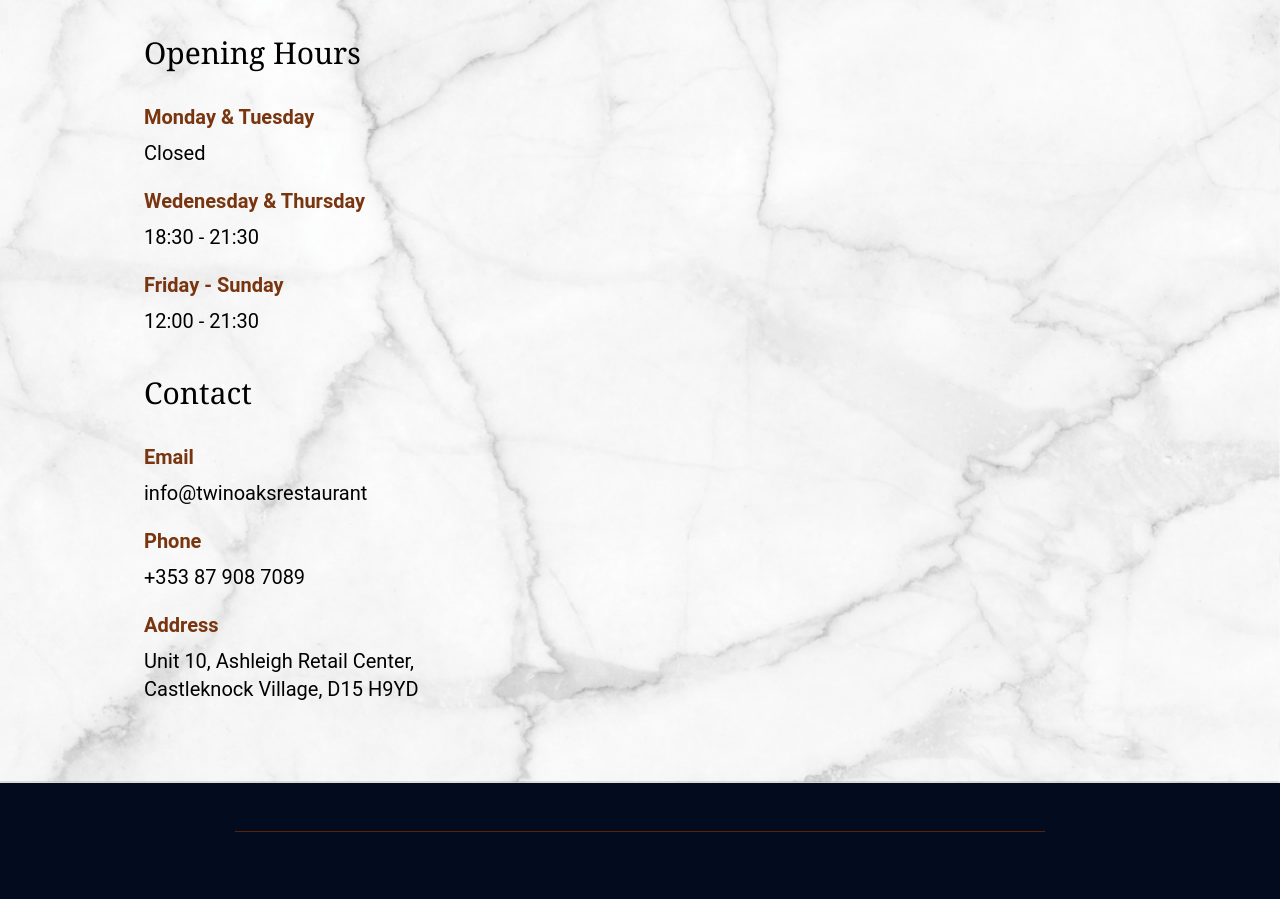
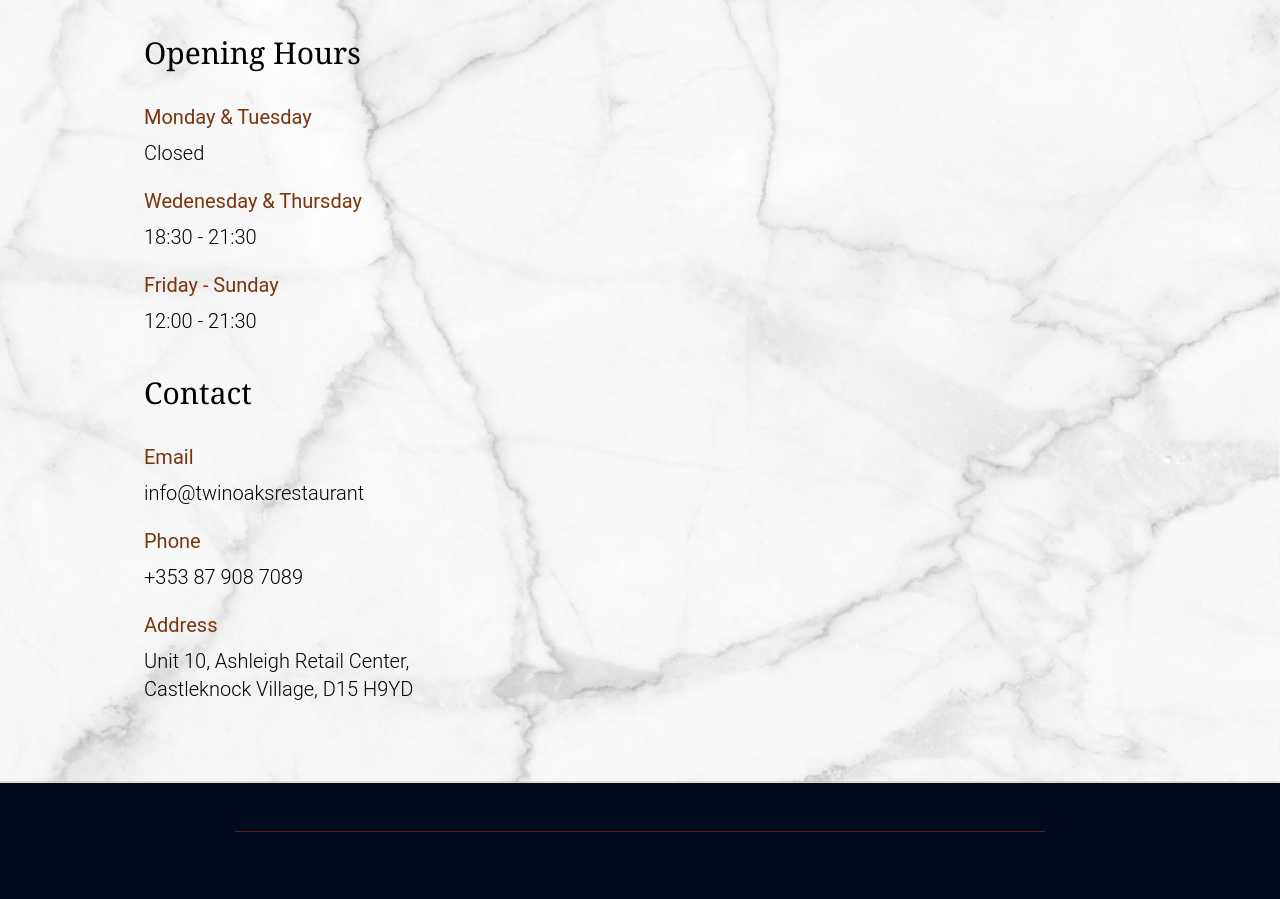
Before and after one commit to vithushan19/twin-oaks-landing, a Next.js app: page / in a window 1280 px wide. Shown: the part 2230-3129 px from the top of the page. Built offline with nearby package versions, Linux system fonts and the light colour scheme.

Commit message:
contact font changes

```diff
--- a/src/pages/index.tsx
+++ b/src/pages/index.tsx
@@ -160,20 +160,20 @@ export default function Landing() {
           <p className='mt-10 mb-8 font-playfair text-3xl'>Opening Hours</p>
 
           <div className='mt-5 flex flex-col'>
-            <p className='font-roboto text-xl font-bold text-amber-900'>Monday & Tuesday </p>
-            <p className='font-roboto text-xl font-regular mt-2'>Closed </p>
+            <p className='font-roboto text-xl font-regular text-amber-900'>Monday & Tuesday </p>
+            <p className='font-roboto text-xl font-light mt-2'>Closed </p>
           </div>
 
           <div className='mt-5 flex flex-col'>
-            <p className='font-roboto text-xl font-bold text-amber-900'>
+            <p className='font-roboto text-xl font-regular text-amber-900'>
               Wedenesday & Thursday{' '}
             </p>
-            <p className='font-roboto text-xl font-regular mt-2'>18:30 - 21:30 </p>
+            <p className='font-roboto text-xl font-light mt-2'>18:30 - 21:30 </p>
           </div>
 
           <div className='mt-5 flex flex-col'>
-            <p className='font-roboto text-xl font-bold text-amber-900'>Friday - Sunday </p>
-            <p className='font-roboto text-xl font-regular mt-2'>12:00 - 21:30 </p>
+            <p className='font-roboto text-xl font-regular text-amber-900'>Friday - Sunday </p>
+            <p className='font-roboto text-xl font-light mt-2'>12:00 - 21:30 </p>
           </div>
 
           <p className='mt-10 mb-8 font-playfair text-3xl'>Contact</p>
@@ -183,9 +183,9 @@ export default function Landing() {
               <div className='mr-0 flex flex-col items-center'>
 
               </div>
-              <p className='font-bold text-amber-900'>Email</p>
+              <p className='font-regular text-amber-900'>Email</p>
             </div>
-            <p className='font-roboto text-xl font-regular mt-2'>
+            <p className='font-roboto text-xl font-light mt-2'>
               info@twinoaksrestaurant{' '}
             </p>
           </div>
@@ -195,10 +195,10 @@ export default function Landing() {
               <div className='mr-0'>
 
               </div>
-              <p className='font-bold text-amber-900'>Phone</p>
+              <p className='font-regular text-amber-900'>Phone</p>
             </div>
 
-            <p className='font-roboto text-xl font-regular mt-2'>+353 87 908 7089 </p>
+            <p className='font-roboto text-xl font-light mt-2'>+353 87 908 7089 </p>
           </div>
 
           <div className='mt-5 mb-20 flex flex-col'>
@@ -206,10 +206,10 @@ export default function Landing() {
               <div className='mr-0'>
 
               </div>
-              <p className='font-bold text-amber-900'>Address</p>
+              <p className='font-regular text-amber-900'>Address</p>
             </div>
-            <p className='font-roboto text-xl font-regular mt-2'>Unit 10, Ashleigh Retail Center, </p>
-            <p className='font-roboto text-xl font-regular'>Castleknock Village, D15 H9YD </p>
+            <p className='font-roboto text-xl font-light mt-2'>Unit 10, Ashleigh Retail Center, </p>
+            <p className='font-roboto text-xl font-light'>Castleknock Village, D15 H9YD </p>
           </div>
         </div>
         <div className='mx-16 mb-16 mt-16 sm:mx-24 sm:mt-48'>
```
